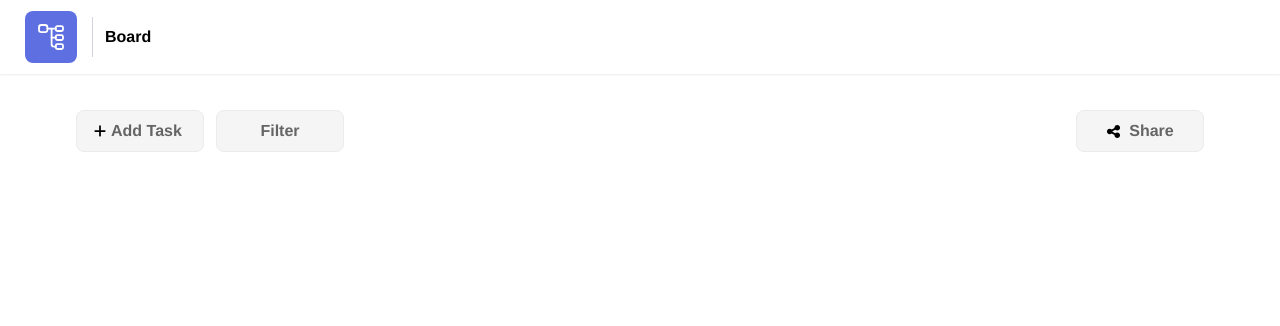
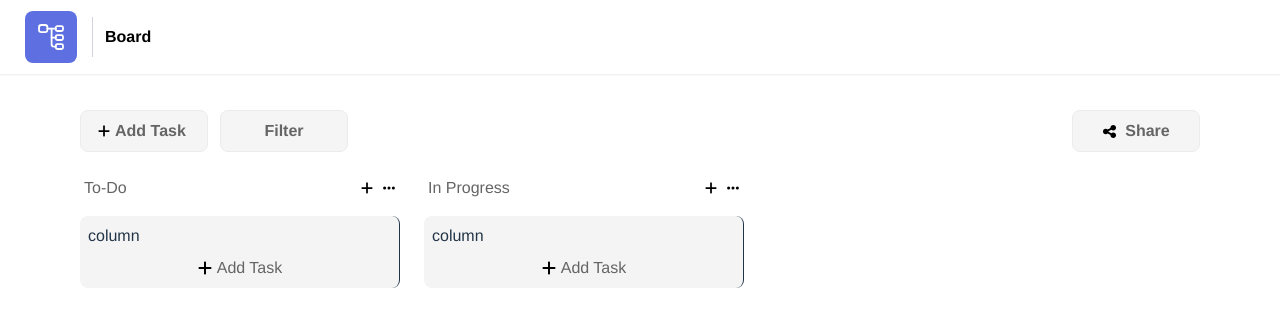
Before and after one commit to SafaeQ/vue_task_board, a Vue app: page / in a window 1280 px wide. Shown: the top 326 px of the page. Built offline with nearby package versions, Linux system fonts and the light colour scheme.

Commit message:
add columns

```diff
--- a/src/App.vue
+++ b/src/App.vue
@@ -1,12 +1,14 @@
 <script setup>
 import NavBar from "./components/NavBar.vue";
 import ButtonSection from "./components/ButtonSection.vue";
+import Board from "./components/Board.vue";
 </script>
 
 <template>
   <NavBar />
-  <main class="px-11 mt-1">
+  <main class="px-20 mt-3">
     <ButtonSection />
+    <Board />
   </main>
   <!-- <HelloWorld msg="Vite + Vue" /> -->
-</template>
+</template>.
--- /dev/null
+++ b/src/components/Board.vue
@@ -0,0 +1,18 @@
+<template>
+  <div class="">
+    <Column />
+  </div>
+</template>
+
+<script>
+import Column from "./Column.vue";
+
+export default {
+  components: {
+    Column,
+  },
+  setup() {
+    return {};
+  },
+};
+</script>
--- /dev/null
+++ b/src/components/BoardTask.vue
@@ -0,0 +1,13 @@
+<template>
+  <div>task</div>
+</template>
+
+<script>
+export default {
+  setup() {
+    return {};
+  },
+};
+</script>
+
+<style lang="scss" scoped></style>
--- a/src/components/ButtonSection.vue
+++ b/src/components/ButtonSection.vue
@@ -1,5 +1,5 @@
 <template>
-  <div class="flex flex-row justify-between p-8">
+  <div class="flex flex-row justify-between py-6">
     <div class="flex gap-3">
       <button
         class="w-32 flex flex-row items-center gap-1 bg-slightlyGray hover:bg-royalBlue font-semibold py-2 px-4 border border-gray92 rounded-lg"
--- /dev/null
+++ b/src/components/Column.vue
@@ -0,0 +1,115 @@
+<template>
+  <div class="flex flex-row gap-6">
+    <div class="flex flex-col gap-4">
+      <div class="flex flex-row justify-between text-dimGray w-80 px-1">
+        <span class="text-dimGray">To-Do</span>
+        <div class="flex flex-row gap-2 items-center">
+          <span>
+            <svg
+              xmlns="http://www.w3.org/2000/svg"
+              width="14"
+              height="14"
+              class="text-dimGray"
+              viewBox="0 0 448 512"
+            >
+              <path
+                d="M256 80c0-17.7-14.3-32-32-32s-32 14.3-32 32V224H48c-17.7 0-32 14.3-32 32s14.3 32 32 32H192V432c0 17.7 14.3 32 32 32s32-14.3 32-32V288H400c17.7 0 32-14.3 32-32s-14.3-32-32-32H256V80z"
+              />
+            </svg>
+          </span>
+          <span>
+            <svg
+              xmlns="http://www.w3.org/2000/svg"
+              width="14"
+              height="14"
+              viewBox="0 0 448 512"
+            >
+              <path
+                d="M8 256a56 56 0 1 1 112 0A56 56 0 1 1 8 256zm160 0a56 56 0 1 1 112 0 56 56 0 1 1 -112 0zm216-56a56 56 0 1 1 0 112 56 56 0 1 1 0-112z"
+              />
+            </svg>
+          </span>
+        </div>
+      </div>
+      <div class="w-80 bg-slightlyGrayBg p-2 border-r rounded-lg">
+        column
+        <button
+          class="w-full mt-2 flex gap-1 flex-row items-center justify-center"
+        >
+          <svg
+            xmlns="http://www.w3.org/2000/svg"
+            width="16"
+            height="16"
+            class="text-dimGray"
+            viewBox="0 0 448 512"
+          >
+            <path
+              d="M256 80c0-17.7-14.3-32-32-32s-32 14.3-32 32V224H48c-17.7 0-32 14.3-32 32s14.3 32 32 32H192V432c0 17.7 14.3 32 32 32s32-14.3 32-32V288H400c17.7 0 32-14.3 32-32s-14.3-32-32-32H256V80z"
+            />
+          </svg>
+          <span class="text-dimGray">Add Task</span>
+        </button>
+      </div>
+    </div>
+
+    <div class="flex flex-col gap-4">
+      <div class="flex flex-row justify-between text-dimGray w-80 px-1">
+        <span class="text-dimGray">In Progress</span>
+        <div class="flex flex-row gap-2 items-center">
+          <span>
+            <svg
+              xmlns="http://www.w3.org/2000/svg"
+              width="14"
+              height="14"
+              class="text-dimGray"
+              viewBox="0 0 448 512"
+            >
+              <path
+                d="M256 80c0-17.7-14.3-32-32-32s-32 14.3-32 32V224H48c-17.7 0-32 14.3-32 32s14.3 32 32 32H192V432c0 17.7 14.3 32 32 32s32-14.3 32-32V288H400c17.7 0 32-14.3 32-32s-14.3-32-32-32H256V80z"
+              />
+            </svg>
+          </span>
+          <span>
+            <svg
+              xmlns="http://www.w3.org/2000/svg"
+              width="14"
+              height="14"
+              viewBox="0 0 448 512"
+            >
+              <path
+                d="M8 256a56 56 0 1 1 112 0A56 56 0 1 1 8 256zm160 0a56 56 0 1 1 112 0 56 56 0 1 1 -112 0zm216-56a56 56 0 1 1 0 112 56 56 0 1 1 0-112z"
+              />
+            </svg>
+          </span>
+        </div>
+      </div>
+      <div class="w-80 bg-slightlyGrayBg p-2 border-r rounded-lg">
+        column
+        <button
+          class="w-full mt-2 flex gap-1 flex-row items-center justify-center"
+        >
+          <svg
+            xmlns="http://www.w3.org/2000/svg"
+            width="16"
+            height="16"
+            class="text-dimGray"
+            viewBox="0 0 448 512"
+          >
+            <path
+              d="M256 80c0-17.7-14.3-32-32-32s-32 14.3-32 32V224H48c-17.7 0-32 14.3-32 32s14.3 32 32 32H192V432c0 17.7 14.3 32 32 32s32-14.3 32-32V288H400c17.7 0 32-14.3 32-32s-14.3-32-32-32H256V80z"
+            />
+          </svg>
+          <span class="text-dimGray">Add Task</span>
+        </button>
+      </div>
+    </div>
+  </div>
+</template>
+
+<script>
+export default {
+  setup() {
+    return {};
+  },
+};
+</script>
--- a/tailwind.config.js
+++ b/tailwind.config.js
@@ -10,6 +10,7 @@
       royalBlue: '#E1E4FA',
       gray92: '#EBEBEB',
       slightlyGray: '#F5F5F5',
+      slightlyGrayBg: '#F5F4F4',
       dimGray: '#656565',
       black: '#000',
       gray300: 'rgb(209 213 219)'
```
